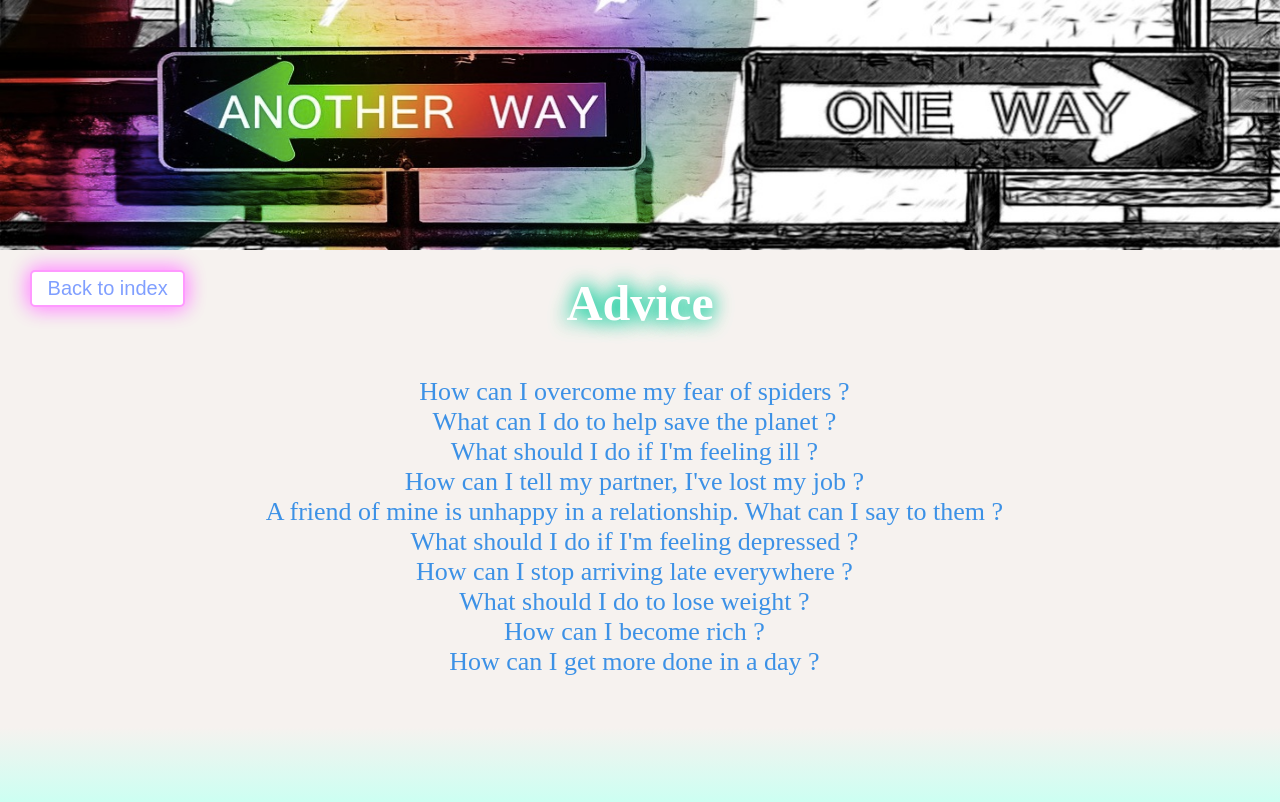
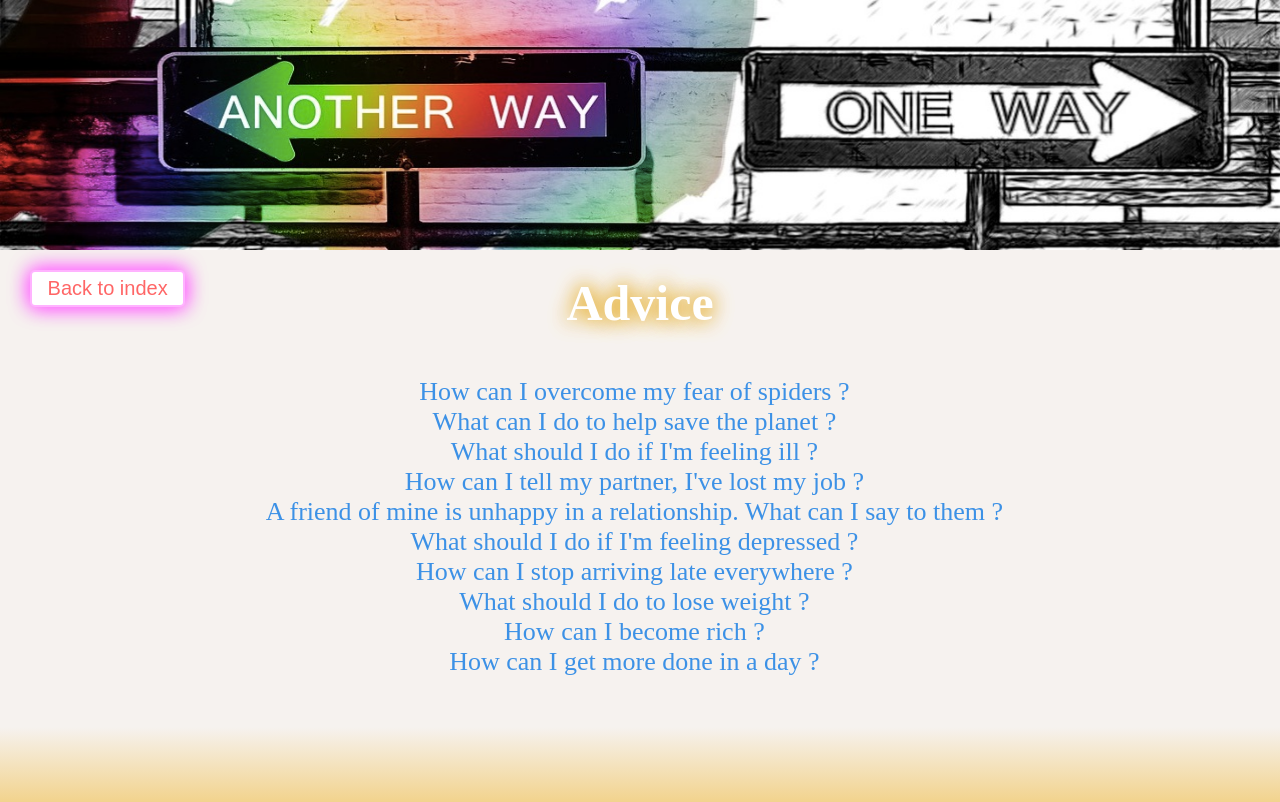
Before and after one commit to markdelaforce/Questions, a plain HTML site: page html/advice-2.html in a window 1280 px wide. In both pictures the pointer is over the button "Back to index". Drawn offline with Linux system fonts and the light colour scheme.

Commit message:
changed colour scheme of advice 2 page

```diff
--- a/css/advice.css
+++ b/css/advice.css
@@ -31,7 +31,7 @@
 	text-shadow: 0 0 20px #ff1aff, 0 0 20px #ff1aff;
 }
 #title-2 {
-	text-shadow: 0 0 20px #00cc99, 0 0 20px #00cc99;
+	text-shadow: 0 0 20px #e6af2e, 0 0 20px #e6af2e;
 }
 
 
@@ -62,9 +62,9 @@ button {
 	border:2px solid #ccc;
 }
 #back-button-2:hover {
-	box-shadow: 0 0 20px #ff99ff, 0 0 20px #ff99ff;
-	border:2px solid #ff99ff;
-	color:#809fff;
+	box-shadow: 0 0 20px #ff66ff, 0 0 20px #ff66ff;
+	border:2px solid #ffb3ff;
+	color:#ff6666;
 }
 
 
@@ -100,5 +100,5 @@ li {
 #footer-2 {
 	width:100%;
 	height:75px;
-	background-image:linear-gradient(#f6f2ef, #ccfff2);
+	background-image:linear-gradient(#f6f2ef, #f2d38d);
 }
--- a/html/advice-2.html
+++ b/html/advice-2.html
@@ -52,7 +52,7 @@
 
 		function highlight() {
 			if (state == 0) {
-				this.style.color = "#00cc99";
+				this.style.color = "#E6AF2E";
 			}
 		}
 		function unhighlight () {
```
